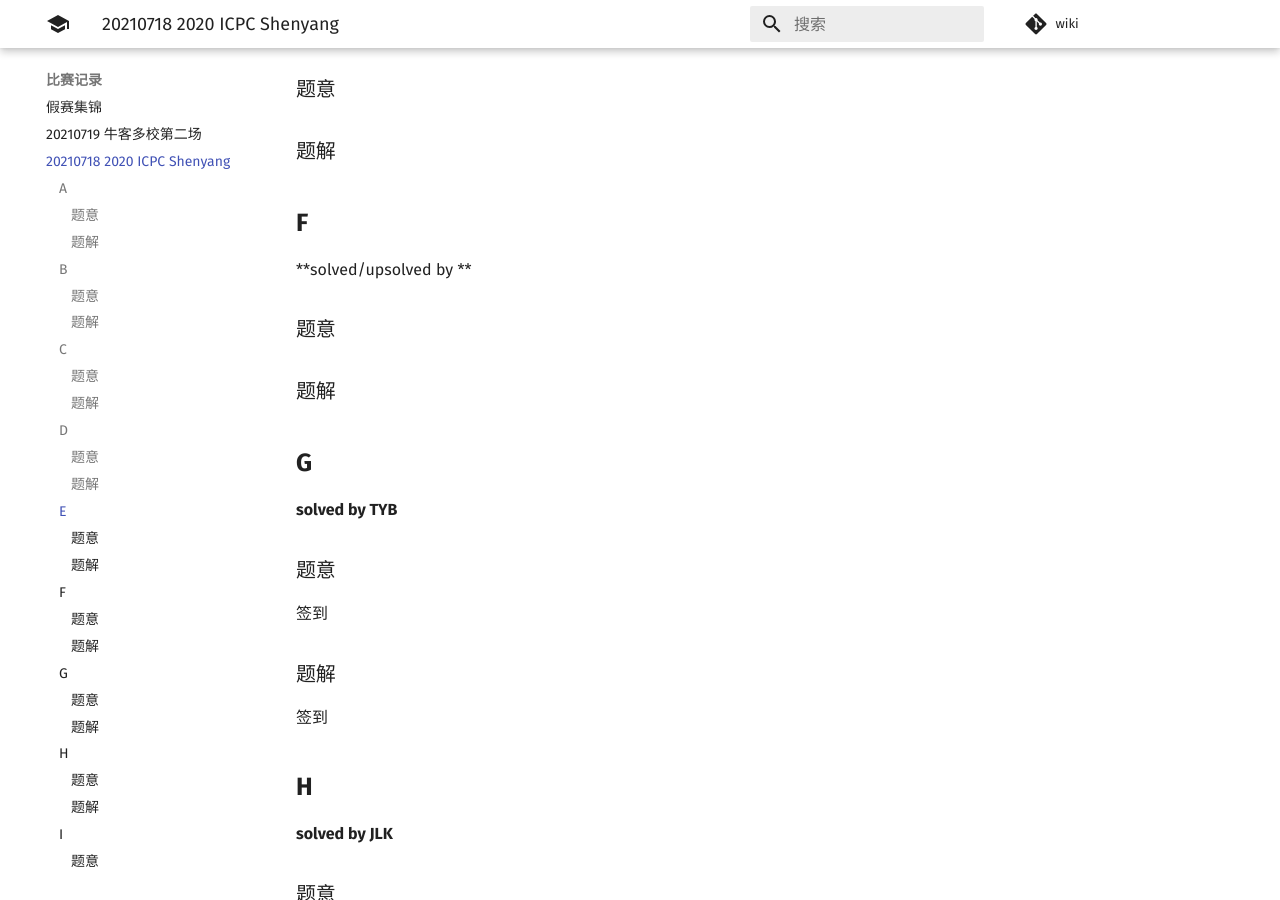
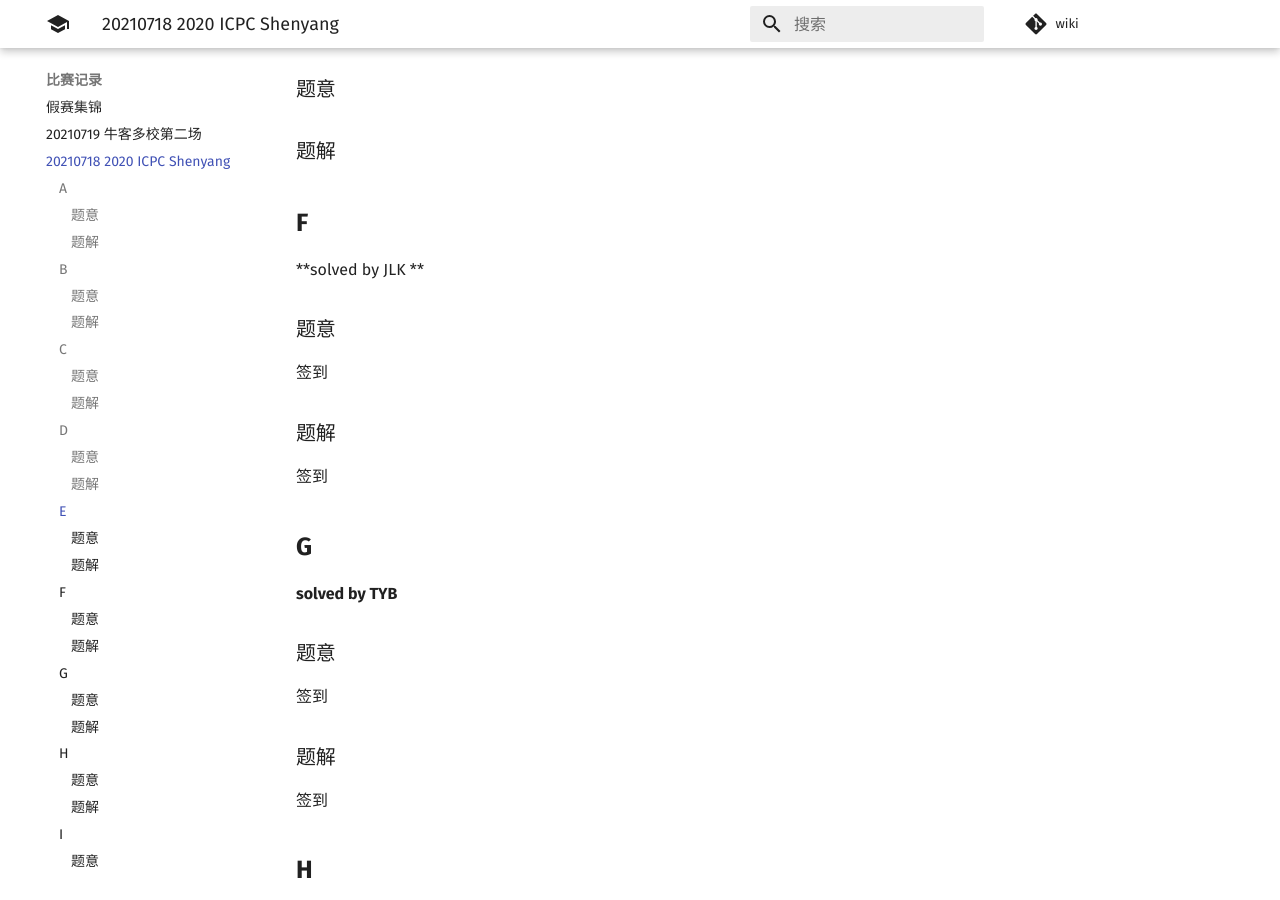
Before and after one commit to PoorMath/PoorMath.github.io, an MkDocs documentation site: the page built from docs/contest/20210718 2020 ICPC Shenyang.md, in a window 1280 px wide and 900 px high, scrolled down 1626 px. Built offline with MkDocs 1.6.1 and Material for MkDocs 9.7.7, drawn with Linux system fonts in a browser that asks for light colours; comment, search, counter and statistics services are not loaded.

Commit message:
upd 0718 F

```diff
--- a/docs/contest/20210718 2020 ICPC Shenyang.md
+++ b/docs/contest/20210718 2020 ICPC Shenyang.md
@@ -68,15 +68,15 @@ $n\le 10^5$
 
 ## **F**
 
-**solved/upsolved by **
+**solved by JLK **
 
 ### 题意
 
-
+签到
 
 ### 题解
 
-
+签到
 
 ## **G**
 
```
